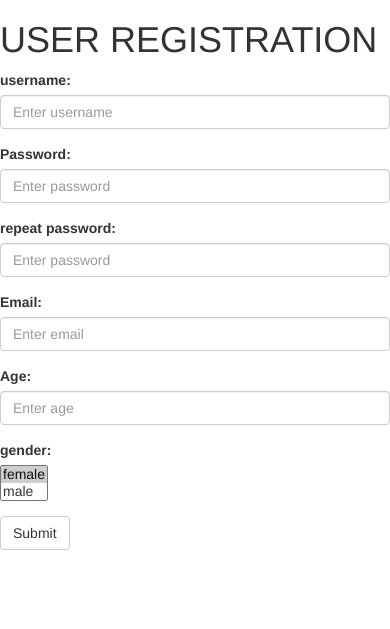
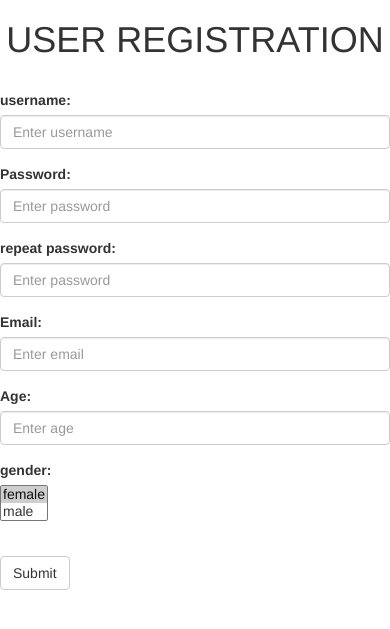
Before and after one commit to TwentyOneLunex/dba16-web, a Django app: page /users/reg_user/ in a window 390 px wide. Shown: the top 629 px of the page. Run offline with Django 3.2, Linux system fonts and the light colour scheme; some libraries are stand-ins or nearby versions.

Commit message:
Change registration view appearance

```diff
--- a/useradministration/templates/useradministration/registrationView.html
+++ b/useradministration/templates/useradministration/registrationView.html
@@ -8,54 +8,63 @@
 {# Display django.contrib.messages as Bootstrap alerts #}
 {% bootstrap_messages %}
 
-<h1>USER REGISTRATION</h1>
-
-{% if error_message %}<p><strong><font color="red">{{ error_message }}</font></strong></p>{% endif %}
+<div class="text-center">
+    <h1>USER REGISTRATION</h1>
+</div>
+<br>
 <form class="form-horizontal" action="{% url 'useradministration:reg_user' %}" method="post">
     {% csrf_token %}
     <div class="form-group">
         <label class="control-label col-sm-2" for="username">username:</label>
-        <div class="col-sm-10">
+        <div class="col-sm-9">
             <input type="text" class="form-control" name="username" id="username" placeholder="Enter username" {% if username %} value="{{ username }}" {% endif %}>
         </div>
     </div>
     <div class="form-group">
         <label class="control-label col-sm-2" for="password">Password:</label>
-        <div class="col-sm-10">
+        <div class="col-sm-9">
             <input type="text" class="form-control" name="password" id="password" placeholder="Enter password" {% if password %} value="{{ password }}" {% endif %}>
         </div>
     </div>
     <div class="form-group">
         <label class="control-label col-sm-2" for="password_rep">repeat password:</label>
-        <div class="col-sm-10">
+        <div class="col-sm-9">
             <input type="text" class="form-control" name="password_rep" id="password_rep" placeholder="Enter password"
                    {% if password %} value="{{ password_rep }}" {% endif %}>
         </div>
     </div>
     <div class="form-group">
         <label class="control-label col-sm-2" for="email">Email:</label>
-        <div class="col-sm-10">
+        <div class="col-sm-9">
             <input type="text" class="form-control" name="email" id="email" placeholder="Enter email" {% if email %} value="{{ email }}" {% endif %}>
         </div>
     </div>
     <div class="form-group">
         <label class="control-label col-sm-2" for="age">Age:</label>
-        <div class="col-sm-10">
+        <div class="col-sm-9">
             <input type="text" class="form-control" name="age" id="age" placeholder="Enter age" {% if email %} value="{{ age }}" {% endif %}>
         </div>
     </div>
     <div class="form-group">
         <label class="control-label col-sm-2" for="gender">gender:</label>
-        <div class="col-sm-10">
+        <div class="col-sm-9">
             <select id="gender" name="gender" size="2">
                 <option value="f" selected="selected">female</option>
                 <option value="m">male</option>
             </select>
         </div>
     </div>
+    <br>
     <div class="form-group">
         <div class="col-sm-offset-2 col-sm-10">
             <button type="submit" class="btn btn-default">Submit</button>
         </div>
     </div>
 </form>
+
+
+{% if error_message %}
+<div class="alert alert-danger fade in" align="center">
+    <strong>An error occured!</strong><br>message: {{ error_message }}
+</div>
+{% endif %}
```
